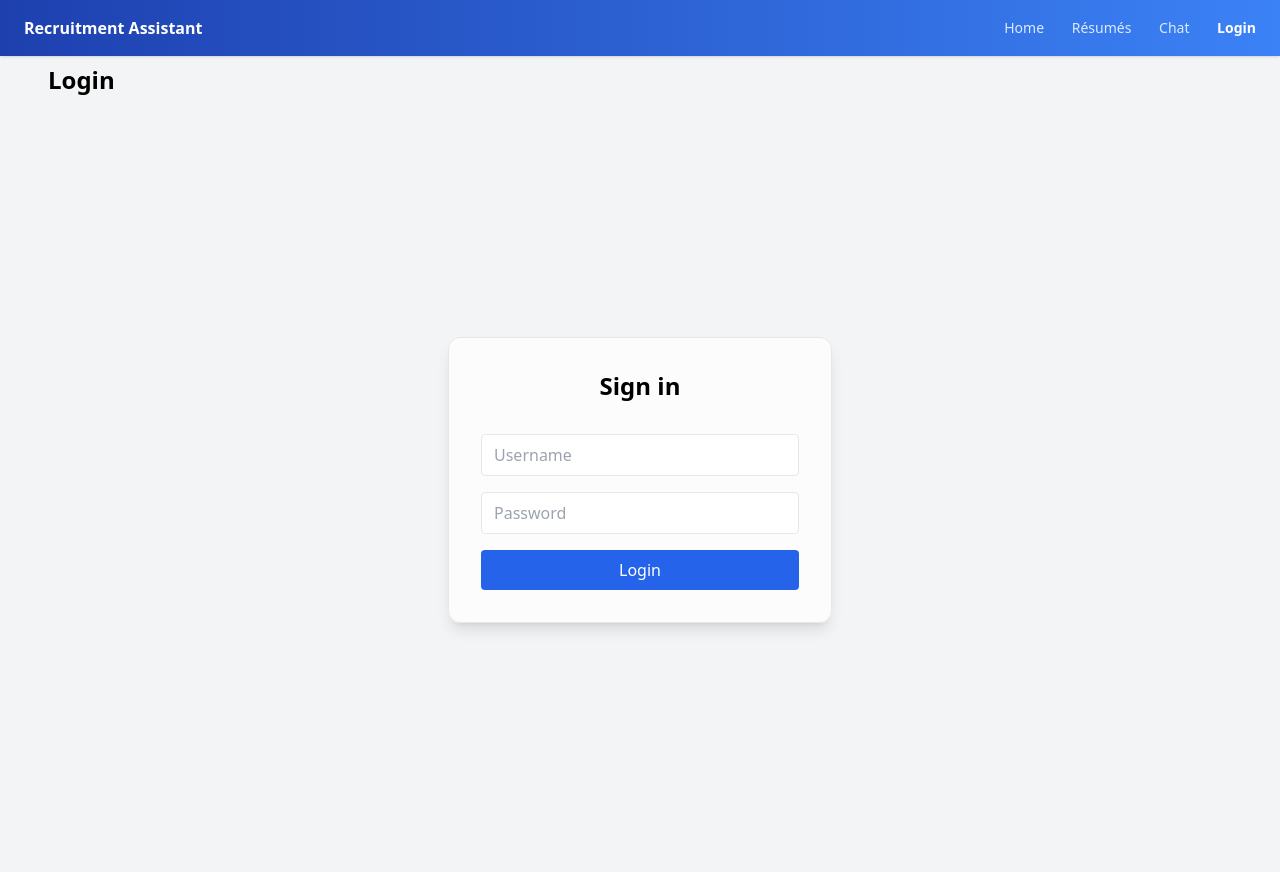
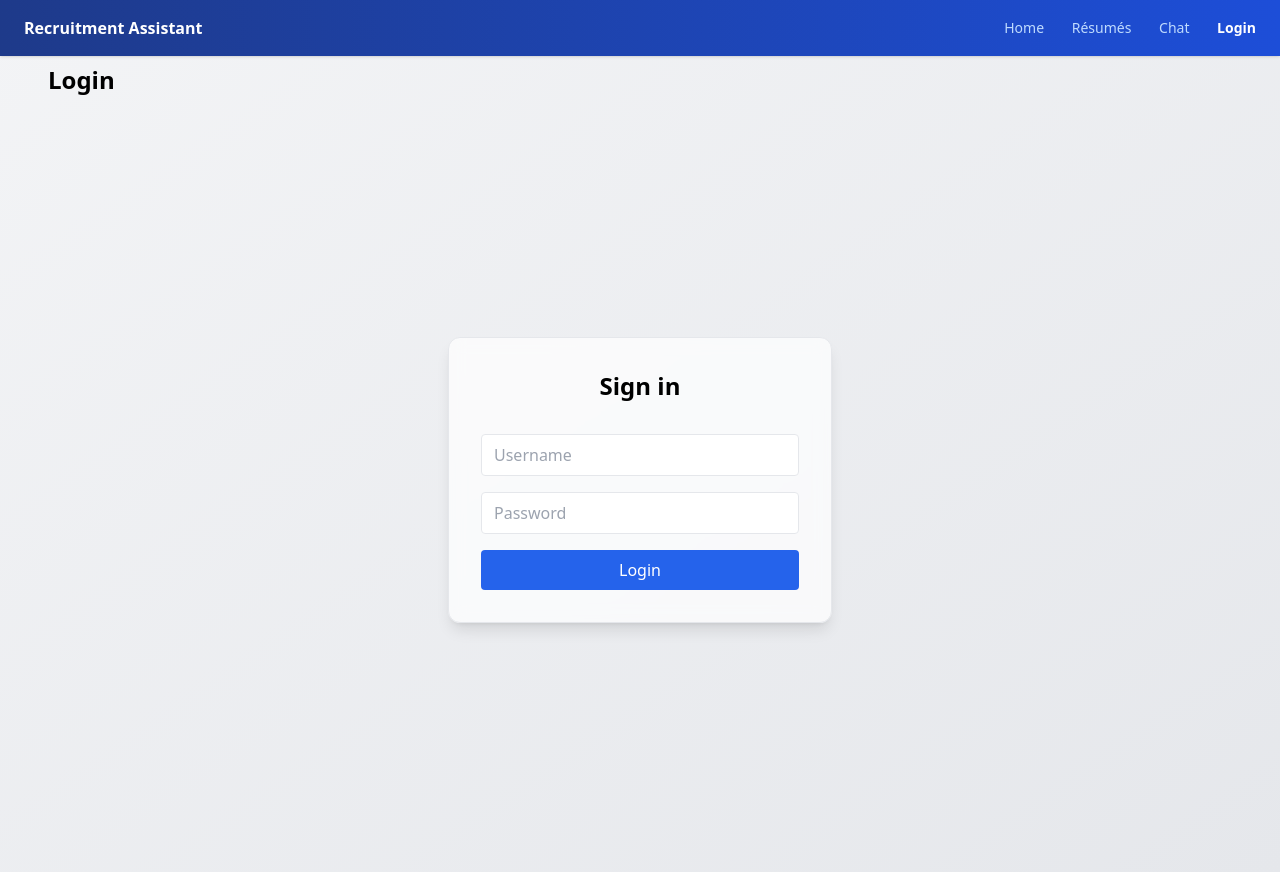
Before and after one commit to mafiaf/recruitment-assistant, a FastAPI app: page /login in a window 1280 px wide. Run offline with FastAPI, Linux system fonts and the light colour scheme; parts of the project's set-up code (start-up, migrations or seed data) failed here and were passed over; some libraries are stand-ins or nearby versions.

Commit message:
Improve background and navigation colors

```diff
--- a/templates/_base.html
+++ b/templates/_base.html
@@ -8,7 +8,7 @@
   <link rel="stylesheet" href="/static/styles.css">
 </head>
 
-<body class="min-h-screen bg-gray-100 font-sans">
+<body class="min-h-screen bg-gradient-to-br from-gray-100 to-gray-200 font-sans">
   {# ------------------------------------------------------------- #
      expect three template variables to be present:
 
@@ -18,44 +18,44 @@
 
      (pass  user=current_user  whenever you call TemplateResponse)
   # ------------------------------------------------------------- #}
-  <header class="fixed top-0 inset-x-0 h-14 bg-gradient-to-r from-blue-800 to-blue-500 shadow flex items-center justify-between px-6 text-white">
+  <header class="fixed top-0 inset-x-0 h-14 bg-gradient-to-r from-blue-900 to-blue-700 shadow flex items-center justify-between px-6 text-white">
     <span class="font-semibold">Recruitment Assistant</span>
 
     <nav class="space-x-6 text-sm">
       {# regular links #}
       <a href="/"
          class="{{ 'text-white font-semibold' if active=='/' else
-                  'text-blue-100 hover:text-white' }}">Home</a>
+                  'text-blue-200 hover:text-white' }}">Home</a>
 
       <a href="/resumes"
          class="{{ 'text-white font-semibold' if active=='/resumes' else
-                  'text-blue-100 hover:text-white' }}">Résumés</a>
+                  'text-blue-200 hover:text-white' }}">Résumés</a>
 
       <a href="/chat"
          class="{{ 'text-white font-semibold' if active=='/chat' else
-                  'text-blue-100 hover:text-white' }}">Chat</a>
+                  'text-blue-200 hover:text-white' }}">Chat</a>
 
       {# profile for *any* logged-in user #}
       {% if user %}
         <a href="/profile"
            class="{{ 'text-white font-semibold' if active=='/profile' else
-                    'text-blue-100 hover:text-white' }}">Profile</a>
+                    'text-blue-200 hover:text-white' }}">Profile</a>
       {% endif %}
 
       {# owner-only admin page #}
       {% if user and user.role == 'owner' %}
         <a href="/admin/users"
            class="{{ 'text-white font-semibold' if active=='/admin/users' else
-                    'text-blue-100 hover:text-white' }}">Users</a>
+                    'text-blue-200 hover:text-white' }}">Users</a>
       {% endif %}
 
       {# login / logout #}
       {% if user %}
-        <a href="/logout" class="text-blue-100 hover:text-white">Logout</a>
+        <a href="/logout" class="text-blue-200 hover:text-white">Logout</a>
       {% else %}
         <a href="/login"
            class="{{ 'text-white font-semibold' if active=='/login' else
-                    'text-blue-100 hover:text-white' }}">Login</a>
+                    'text-blue-200 hover:text-white' }}">Login</a>
       {% endif %}
     </nav>
   </header>
```
Also changed, not shown: templates/edit_resume.html (+6 -6 lines).
